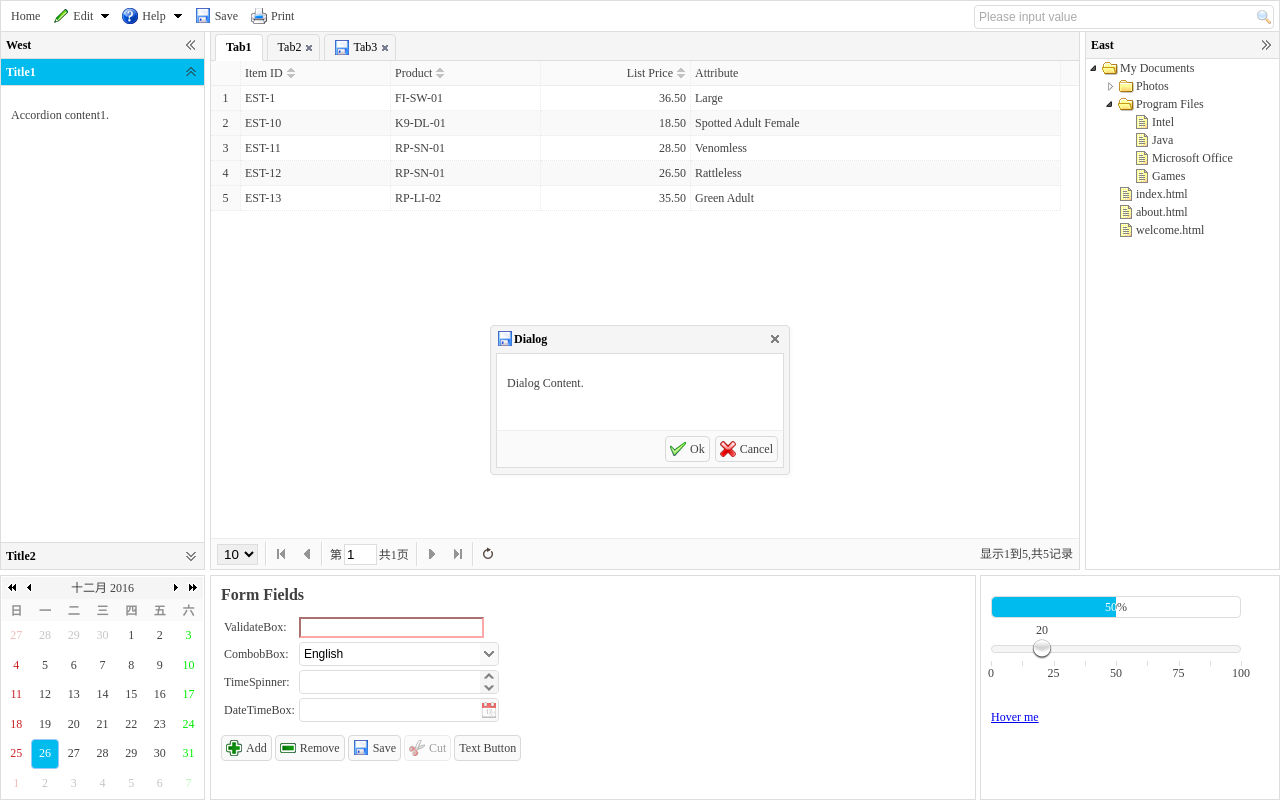
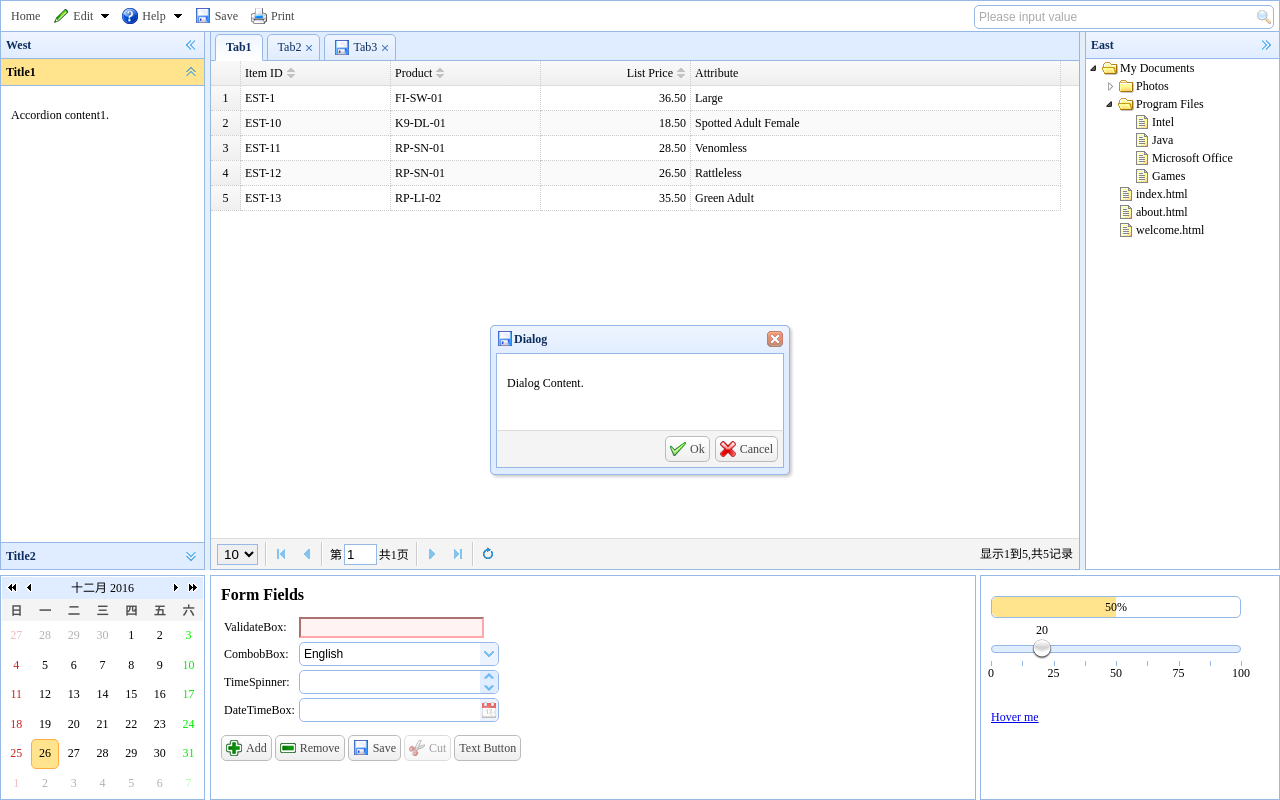
Before and after one commit to zard110/sass-easyui, a website built with webpack: page src/index.html in a window 1280 px wide. Built offline with nearby package versions, Linux system fonts and the light colour scheme.

Commit message:
引入sass

```diff
--- /dev/null
+++ b/easyui/1.5.1/themes/default/accordion.scss
@@ -0,0 +1,43 @@
+@import 'base.scss';
+
+/* 手风琴 */
+.accordion {
+  overflow: hidden;
+  background: $body-background-color;
+  border: $border;
+
+  /* HEADER */
+  .accordion-header {
+    border-width: 0 0 1px;
+    background: $header-background-color;
+    filter: none;
+    cursor: pointer;
+
+    .accordion-collapse {
+      background: url('images/accordion_arrows.png') no-repeat 0 0;
+    }
+
+    .accordion-expand {
+      background: url('images/accordion_arrows.png') no-repeat -16px 0;
+    }
+  }
+
+  /* 选中的 HEADER */
+  .accordion-header-selected {
+    background: $selected-background-color;
+
+    .panel-title {
+      color: $selected-text-color;
+    }
+  }
+
+  /* BODY */
+  .accordion-body {
+    border-width: 0 0 1px;
+  }
+}
+
+/* 没有边框的手风琴 */
+.accordion-noborder {
+  border-width: 0;
+}
--- /dev/null
+++ b/easyui/1.5.1/themes/default/base.scss
@@ -0,0 +1,81 @@
+
+/* Common */
+$border-color: #95B8E7;
+$border: 1px solid $border-color;
+$font-size: 12px;
+$shadow-background-color: #CCC;
+$mask-background-color: #CCC;
+$toolbar-background-color: #F4F4F4;
+$toolbar-border-color: #DDD;
+$split-color: #E6EEF8;
+$split-proxy-color: #AAC5E7;
+
+/* Header */
+$header-background-color: #E0ECFF;
+$header-text-color: #0E2D5F;
+$header-gradient-used: true;
+$header-gradient-from: #EFF5FF;
+$header-gradient-to: #E0ECFF;
+
+/* Body */
+$body-background-color: #FFF;
+$body-text-color: #000;
+
+/* Grid */
+$grid-header-background-color: #EFEFEF;
+$grid-header-gradient-from: #F9F9F9;
+$grid-header-gradient-to: #EFEFEF;
+$cell-border-color: #CCC;
+$alt-background-color: #FAFAFA;
+
+/* State */
+$selected-background-color: #FFE48D;
+$selected-text-color: #000;
+$selected-border-color: #FFAB3F;
+$hover-background-color: #EAF2FF ;
+$hover-text-color: #000;
+$hover-border-color: #B7D2FF;
+$invalid-background-color: #FFF3F3 ;
+$invalid-text-color: #FFA8A8;
+$invalid-border-color: #000;
+
+/* Menu */
+$menu-background-color: #FAFAFA;
+$menu-text-color: #444;
+$menu-border-color: #DDD;
+
+/* Button */
+$button-background-color: #FAFAFA;
+$button-selected-color: #DDD;
+$button-text-color: #444;
+$button-border-color: #BBB;
+$button-gradient-used: true;
+$button-gradient-from: #FFF;
+$button-gradient-to: #EEE;
+$button-radius: 5px;
+$button-split-color1: #CCC;
+$button-split-color2: #FFF;
+
+@mixin border-radius($amount: $button-radius) {
+  -moz-border-radius: $amount;
+  -webkit-border-radius: $amount;
+  border-radius: $amount;
+}
+
+@mixin linear-gradient($from: $header-gradient-from, $to: $header-gradient-to) {
+  background-color: $to;
+  background: -webkit-linear-gradient(top,$from 0,$to 100%);
+  background: -moz-linear-gradient(top,$from 0,$to 100%);
+  background: -o-linear-gradient(top,$from 0,$to 100%);
+  background: linear-gradient(to bottom,$from 0,$to 100%);
+  background-repeat: repeat-x;
+  filter: progid:DXImageTransform.Microsoft.gradient(startColorstr=$from,endColorstr=$to,GradientType=0);
+}
+
+@mixin vertical-middle($height: 16) {
+  position: absolute;
+  top: 50%;
+  margin-top: (-1 * $height / 2) + px;
+  height: $height + px;
+  overflow: hidden;
+}
--- /dev/null
+++ b/easyui/1.5.1/themes/default/calendar.scss
@@ -0,0 +1,214 @@
+@import 'base.scss';
+
+@mixin header-operator() {
+  position: absolute;
+  top: 50%;
+  margin-top: -7px;
+  width: 14px;
+  height: 14px;
+  cursor: pointer;
+  font-size: 1px;
+  @include border-radius();
+}
+
+@mixin opacity($opacity: .6) {
+  opacity: $opacity;
+  filter: alpha(opacity=$opacity*100);
+}
+
+$font: 12px;
+$font-color: #4d4d4d;
+$color: #ffffff;
+$day-color: #000000;
+$sunday-color: #CC2222;
+$saturday-color: #00ee00;
+$today-color: #0000ff;
+$header-color: #E0ECFF;
+$border: 1px solid #95B8E7;
+
+.calendar {
+  border: $border;
+  padding: 1px;
+  overflow: hidden;
+
+  table {
+    table-layout: fixed;
+    border-collapse: separate;
+    font-size: $font;
+    width: 100%;
+    height: 100%;
+
+    th, td {
+      font-size: $font;
+    }
+  }
+
+  .calendar-header {
+    position: relative;
+    height: 22px;
+
+    .calendar-title {
+      text-align: center;
+      height: 22px;
+
+      span {
+        position: relative;
+        display: inline-block;
+        top: 2px;
+        padding: 0 3px;
+        height: 18px;
+        line-height: 18px;
+        font-size: $font;
+        cursor: pointer;
+        @include border-radius();
+      }
+    }
+
+    .calendar-nextyear {
+      @include header-operator();
+      right: 3px;
+      background: url('images/calendar_arrows.png') no-repeat -49px -2px;
+    }
+
+    .calendar-prevmonth {
+      @include header-operator();
+      left: 20px;
+      background: url('images/calendar_arrows.png') no-repeat -18px -2px;
+    }
+
+    .calendar-nextmonth {
+      @include header-operator();
+      right: 20px;
+      background: url('images/calendar_arrows.png') no-repeat -34px -2px;
+    }
+
+    .calendar-prevyear {
+      @include header-operator();
+      left: 3px;
+      background: url('images/calendar_arrows.png') no-repeat -1px -2px;
+    }
+  }
+
+  .calendar-body {
+    background: $color;
+    position: relative;
+
+    th, td {
+      text-align: center;
+    }
+    th {
+      padding: 2px 0;
+      color: $font-color;
+    }
+
+    .calendar-day {
+      color: $day-color;
+      border: 0;
+      padding: 1px;
+      cursor: pointer;
+      @include border-radius();
+    }
+
+    .calendar-other-month {
+      @include opacity(.3);
+    }
+
+    .calendar-disabled {
+      @include opacity(.6);
+      cursor: default;
+    }
+
+    .calendar-menu {
+      background: $color;
+      position: absolute;
+      top: 0;
+      left: 0;
+      width: 180px;
+      height: 150px;
+      padding: 5px;
+      font-size: $font;
+      display: none;
+      overflow: hidden;
+
+      .calendar-menu-year-inner {
+        text-align: center;
+        padding-bottom: 5px;
+      }
+
+      .calendar-menu-year {
+        width: 50px;
+        text-align: center;
+        border: $border;
+        outline-style: none;
+        resize: none;
+        margin: 0;
+        padding: 2px;
+        font-weight: bold;
+        font-size: $font;
+        @include border-radius();
+      }
+
+      .calendar-menu-prev,
+      .calendar-menu-next {
+        display: inline-block;
+        width: 21px;
+        height: 21px;
+        vertical-align: top;
+        cursor: pointer;
+        @include border-radius();
+      }
+      .calendar-menu-prev {
+        margin-right: 10px;
+        background: url('images/calendar_arrows.png') no-repeat 2px 2px;
+      }
+      .calendar-menu-next {
+        margin-left: 10px;
+        background: url('images/calendar_arrows.png') no-repeat -45px 2px;
+      }
+      .calendar-menu-month {
+        color: $font-color;
+        text-align: center;
+        cursor: pointer;
+        font-weight: bold;
+        @include border-radius();
+      }
+    }
+
+    .calendar-sunday {
+      color: $sunday-color;
+    }
+    .calendar-saturday {
+      color: $saturday-color;
+    }
+    .calendar-today {
+      color: $today-color;
+    }
+    .calendar-header {
+      background: $header-color;
+    }
+    .calendar-body th {
+      background: #F4F4F4;
+
+    }
+    .calendar-hover,
+    .calendar-nav-hover,
+    .calendar-menu-hover {
+      background-color: #eaf2ff;
+      color: #000000;
+    }
+    .calendar-hover {
+      border: 1px solid #b7d2ff;
+      padding: 0;
+    }
+    .calendar-selected {
+      background-color: #ffe48d;
+      color: #000000;
+      border: 1px solid #ffab3f;
+      padding: 0;
+    }
+  }
+}
+
+.calendar-noborder {
+  border: 0;
+}
--- /dev/null
+++ b/easyui/1.5.1/themes/default/panel.scss
@@ -0,0 +1,132 @@
+@import 'base.scss';
+
+.panel {
+  overflow: hidden;
+  text-align: left;
+  margin: 0;
+  border: 0;
+  @include border-radius(0);
+
+  .panel-header {
+    border: $border;
+    padding: 5px;
+    position: relative;
+
+    @include linear-gradient();
+
+    .panel-title {
+      font-size: $font-size;
+      font-weight: bold;
+      color: $header-text-color;
+      height: 16px;
+      line-height: 16px;
+      background: url('images/blank.gif') no-repeat;
+    }
+
+    .panel-with-icon {
+      padding-left: 18px;
+    }
+
+    .panel-icon {
+      @include vertical-middle();
+      left: 5px;
+      width: 16px;
+    }
+
+    .panel-tool {
+      @include vertical-middle();
+      right: 5px;
+      width: auto;
+    }
+  }
+
+  .panel-header-noborder {
+    border-width: 0 0 1px 0;
+  }
+
+  .panel-body {
+    border: $border;
+    border-top-width: 0;
+    overflow: auto;
+    padding: 0;
+
+    background: $body-background-color;
+    color: $body-text-color;
+    font-size: $font-size;
+  }
+
+  .panel-body-noheader {
+    border-top-width: 1px;
+  }
+
+  .panel-body-noborder {
+    border-width: 0;
+  }
+
+  .panel-body-nobottom {
+    border-bottom-width: 0;
+  }
+
+  .panel-footer {
+    border: $border;
+    overflow: hidden;
+    background: $toolbar-background-color;
+  }
+
+  .panel-footer-noborder {
+    border-width: 1px 0 0 0;
+  }
+}
+
+.panel-tool a {
+  display: inline-block;
+  width: 16px;
+  height: 16px;
+  opacity: 0.6;
+  filter: alpha(opacity=60);
+  margin: 0 0 0 2px;
+  vertical-align: top;
+}
+.panel-tool a:hover {
+  opacity: 1;
+  filter: alpha(opacity=100);
+  background-color: #eaf2ff;
+  -moz-border-radius: 3px 3px 3px 3px;
+  -webkit-border-radius: 3px 3px 3px 3px;
+  border-radius: 3px 3px 3px 3px;
+}
+.panel-loading {
+  padding: 11px 0px 10px 30px;
+}
+.panel-noscroll {
+  overflow: hidden;
+}
+.panel-fit,
+.panel-fit body {
+  height: 100%;
+  margin: 0;
+  padding: 0;
+  border: 0;
+  overflow: hidden;
+}
+.panel-loading {
+  background: url('images/loading.gif') no-repeat 10px 10px;
+}
+.panel-tool-close {
+  background: url('images/panel_tools.png') no-repeat -16px 0px;
+}
+.panel-tool-min {
+  background: url('images/panel_tools.png') no-repeat 0px 0px;
+}
+.panel-tool-max {
+  background: url('images/panel_tools.png') no-repeat 0px -16px;
+}
+.panel-tool-restore {
+  background: url('images/panel_tools.png') no-repeat -16px -16px;
+}
+.panel-tool-collapse {
+  background: url('images/panel_tools.png') no-repeat -32px 0;
+}
+.panel-tool-expand {
+  background: url('images/panel_tools.png') no-repeat -32px -16px;
+}
--- a/package.json
+++ b/package.json
@@ -13,8 +13,10 @@
   "devDependencies": {
     "cross-env": "^3.0.0",
     "css-loader": "^0.26.1",
+    "file-loader": "^0.9.0",
+    "node-sass": "^4.1.1",
+    "sass-loader": "^4.1.1",
     "style-loader": "^0.13.1",
-    "file-loader": "^0.9.0",
     "webpack": "^2.2.0-rc.0",
     "webpack-dev-server": "^2.2.0-rc.0"
   }
--- a/src/index.html
+++ b/src/index.html
@@ -202,6 +202,8 @@
   <p>Dialog Content.</p>
 </div>
 
-<script src="dist/build.js"></script>
+<script src="dist/manifest.js"></script>
+<script src="dist/vendor.js"></script>
+<script src="dist/main.js"></script>
 </body>
 </html>
--- a/webpack.config.js
+++ b/webpack.config.js
@@ -1,3 +1,4 @@
+const webpack = require('webpack');
 const path = require('path');
 
 const config = {
@@ -5,18 +6,25 @@ const config = {
 
   context: path.resolve(__dirname, "src"),
 
-  entry: './main.js',
+  entry: {
+    main: './main.js',
+    vendor: 'jquery'
+  },
 
   output: {
     path: path.resolve(__dirname, 'dist'),
-    filename: 'build.js'
+    filename: '[name].js',
   },
 
   module: {
     rules: [
       {
+        test: /\.scss$/,
+        loaders: ["style-loader", "css-loader", "sass-loader"]
+      },
+      {
         test: /\.css$/,
-        loader: 'style-loader!css-loader'
+        loader: ['style-loader', 'css-loader']
       },
       {
         test: /\.(eot|svg|ttf|woff|woff2)$/,
@@ -36,11 +44,17 @@ const config = {
     alias: {
       'easyui': path.resolve(__dirname, 'easyui/index.js'),
       'easyui.plugins': path.resolve(__dirname, 'easyui/1.5.1/plugins'),
-      'easyui.css': path.resolve(__dirname, 'easyui/1.5.1/themes/material'),
+      'easyui.css': path.resolve(__dirname, 'easyui/1.5.1/themes/default'),
       'easyui.icon': path.resolve(__dirname, 'easyui/1.5.1/themes/icon.css'),
       'easyui.locale': path.resolve(__dirname, 'easyui/1.5.1/locale/easyui-lang-zh_CN.js')
     }
-  }
+  },
+
+  plugins: [
+    new webpack.optimize.CommonsChunkPlugin({
+      name: ['vendor', 'manifest']
+    })
+  ]
 };
 
 module.exports = config;
```
Also changed, not shown: easyui/1.5.1/plugins/jquery.accordion.js.
